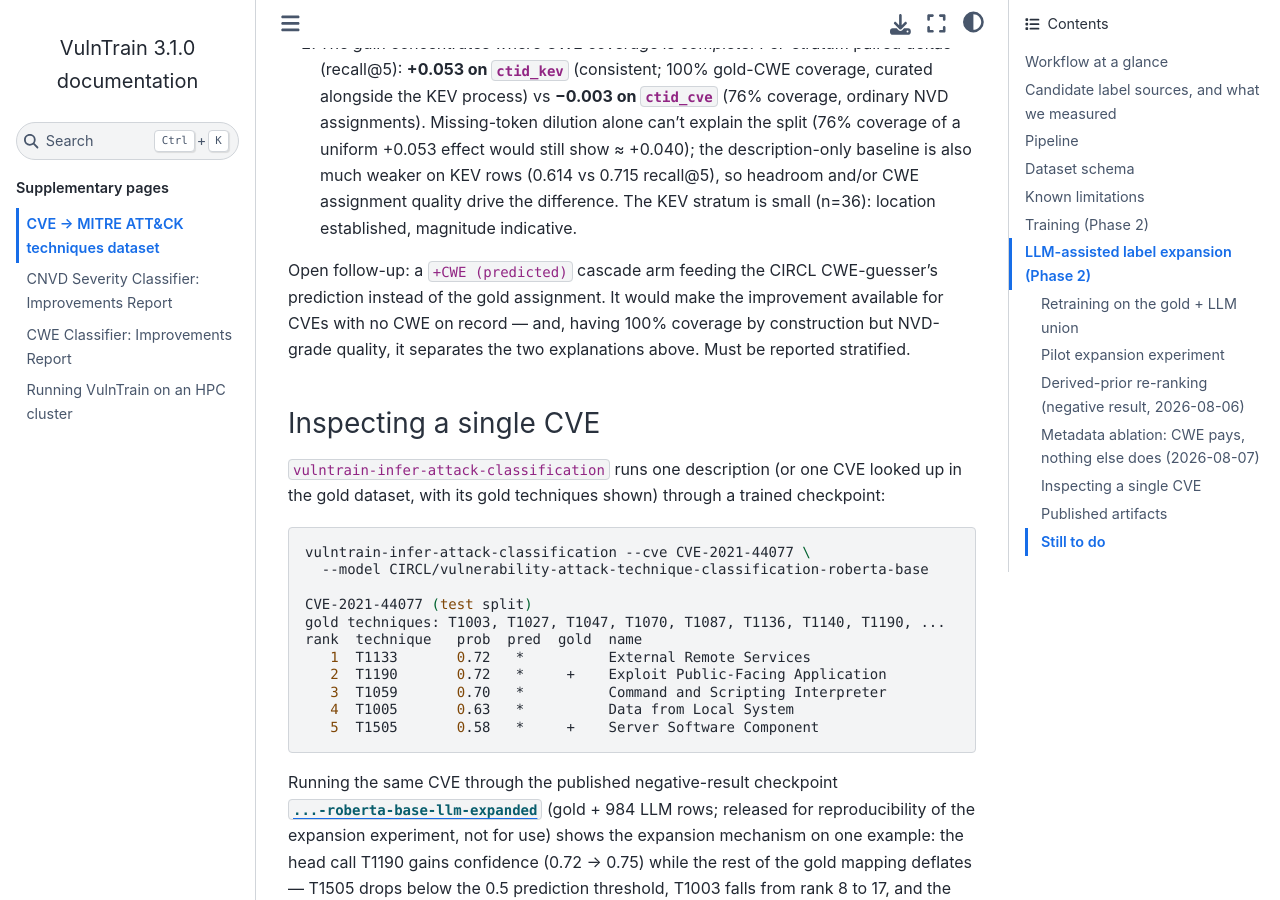
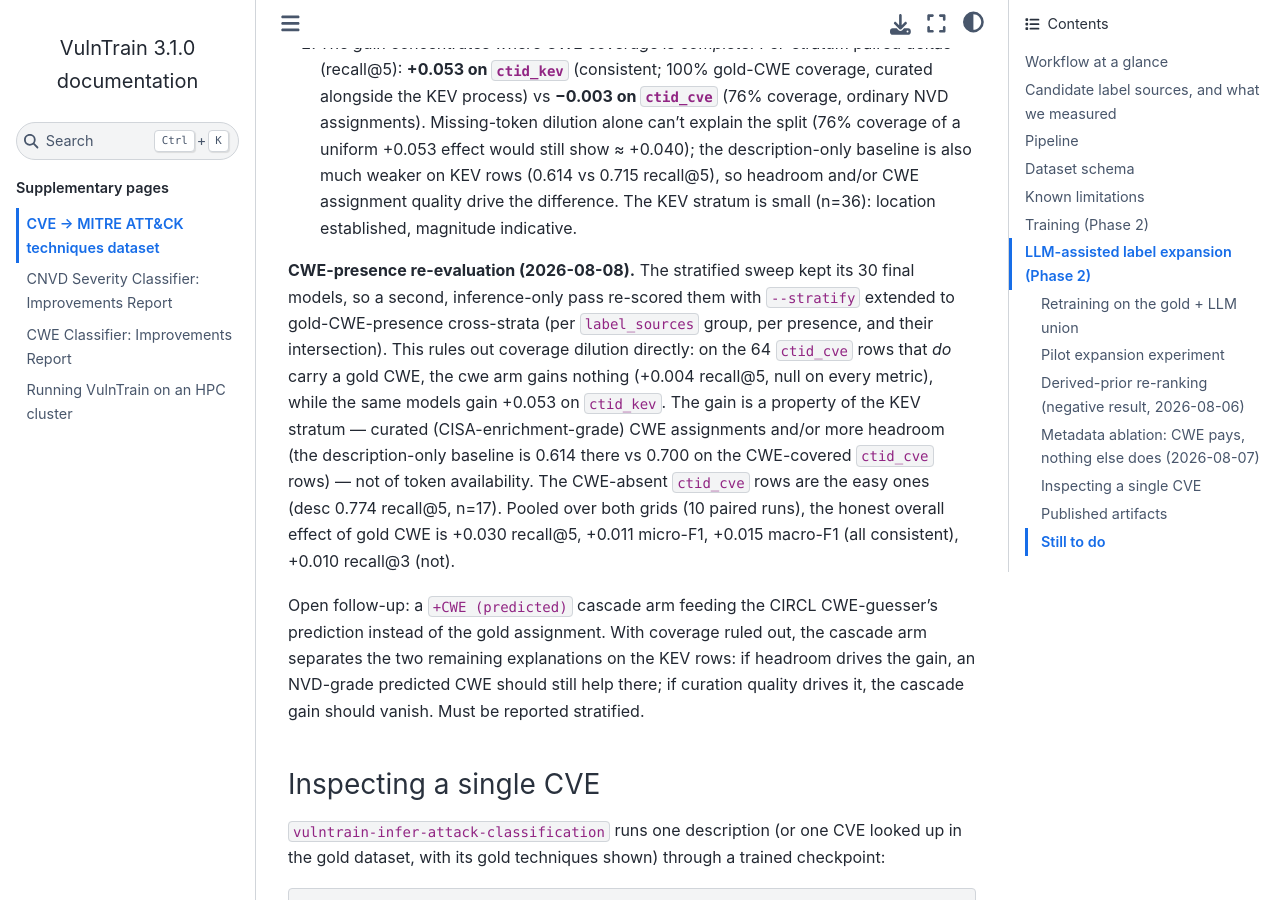
Before and after one commit to vulnerability-lookup/VulnTrain, a Sphinx documentation site: the page built from docs/attack-techniques-dataset.md, in a window 1280 px wide and 900 px high, scrolled down 19672 px. Built offline with Sphinx 7.4.7 and the Sphinx Book theme 1.1.4, drawn with Linux system fonts in a browser that asks for light colours.

Commit message:
chg: [doc] E3 CWE-presence re-eval: gain is KEV-stratum-bound, not coverage dilution

```diff
--- a/docs/attack-techniques-dataset.md
+++ b/docs/attack-techniques-dataset.md
@@ -772,11 +772,28 @@ seeds and hyperparameters). Two findings:
    the difference. The KEV stratum is small (n=36): location
    established, magnitude indicative.
 
+**CWE-presence re-evaluation (2026-08-08).** The stratified sweep kept
+its 30 final models, so a second, inference-only pass re-scored them
+with `--stratify` extended to gold-CWE-presence cross-strata (per
+`label_sources` group, per presence, and their intersection). This
+rules out coverage dilution directly: on the 64 `ctid_cve` rows that
+*do* carry a gold CWE, the cwe arm gains nothing (+0.004 recall@5,
+null on every metric), while the same models gain +0.053 on
+`ctid_kev`. The gain is a property of the KEV stratum — curated
+(CISA-enrichment-grade) CWE assignments and/or more headroom (the
+description-only baseline is 0.614 there vs 0.700 on the CWE-covered
+`ctid_cve` rows) — not of token availability. The CWE-absent
+`ctid_cve` rows are the easy ones (desc 0.774 recall@5, n=17). Pooled
+over both grids (10 paired runs), the honest overall effect of gold
+CWE is +0.030 recall@5, +0.011 micro-F1, +0.015 macro-F1 (all
+consistent), +0.010 recall@3 (not).
+
 Open follow-up: a `+CWE (predicted)` cascade arm feeding the CIRCL
-CWE-guesser's prediction instead of the gold assignment. It would make
-the improvement available for CVEs with no CWE on record — and, having
-100% coverage by construction but NVD-grade quality, it separates the
-two explanations above. Must be reported stratified.
+CWE-guesser's prediction instead of the gold assignment. With coverage
+ruled out, the cascade arm separates the two remaining explanations on
+the KEV rows: if headroom drives the gain, an NVD-grade predicted CWE
+should still help there; if curation quality drives it, the cascade
+gain should vanish. Must be reported stratified.
 
 ### Inspecting a single CVE
 
```
